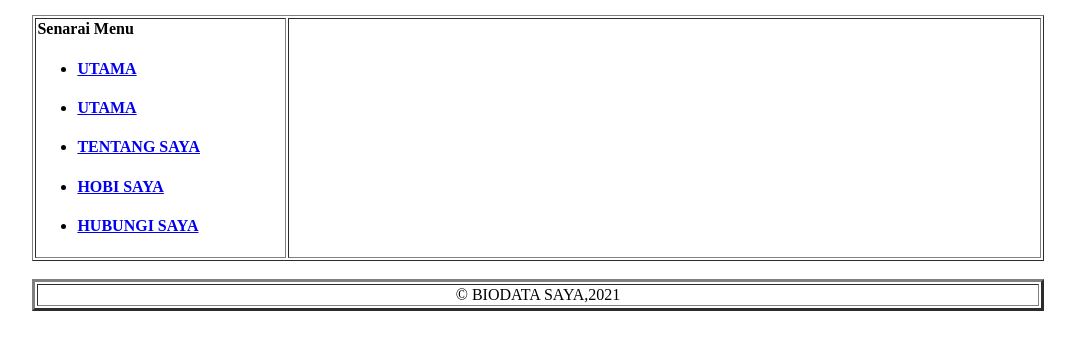
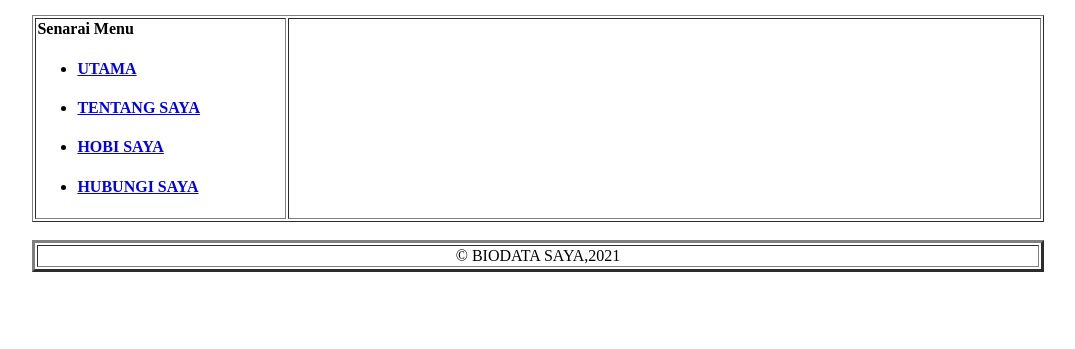
Before and after one commit to Zraikhaa/KPD1023-Penilaian-Prestasi-K3, a plain HTML site: page index.html in a window 1280 px wide. Shown: the part 83-432 px from the top of the page, without its empty margins (102-1177 px from the left). Drawn offline with Linux system fonts and the light colour scheme.

Commit message:
Update index.html

```diff
--- a/index.html
+++ b/index.html
@@ -18,7 +18,6 @@
                     <h4>Senarai Menu</h4>
                     <ul>
                         <li><h4><a href="index.html">UTAMA</a></h4></li>
-                        <li><h4><a href="#">UTAMA</a></h4></li>
                         <li><h4><a href="#">TENTANG SAYA</a></h4></li>
                         <li><h4><a href="#">HOBI SAYA</a></h4></li>
                         <li><h4><a href="#">HUBUNGI SAYA</a></h4></li>
```
